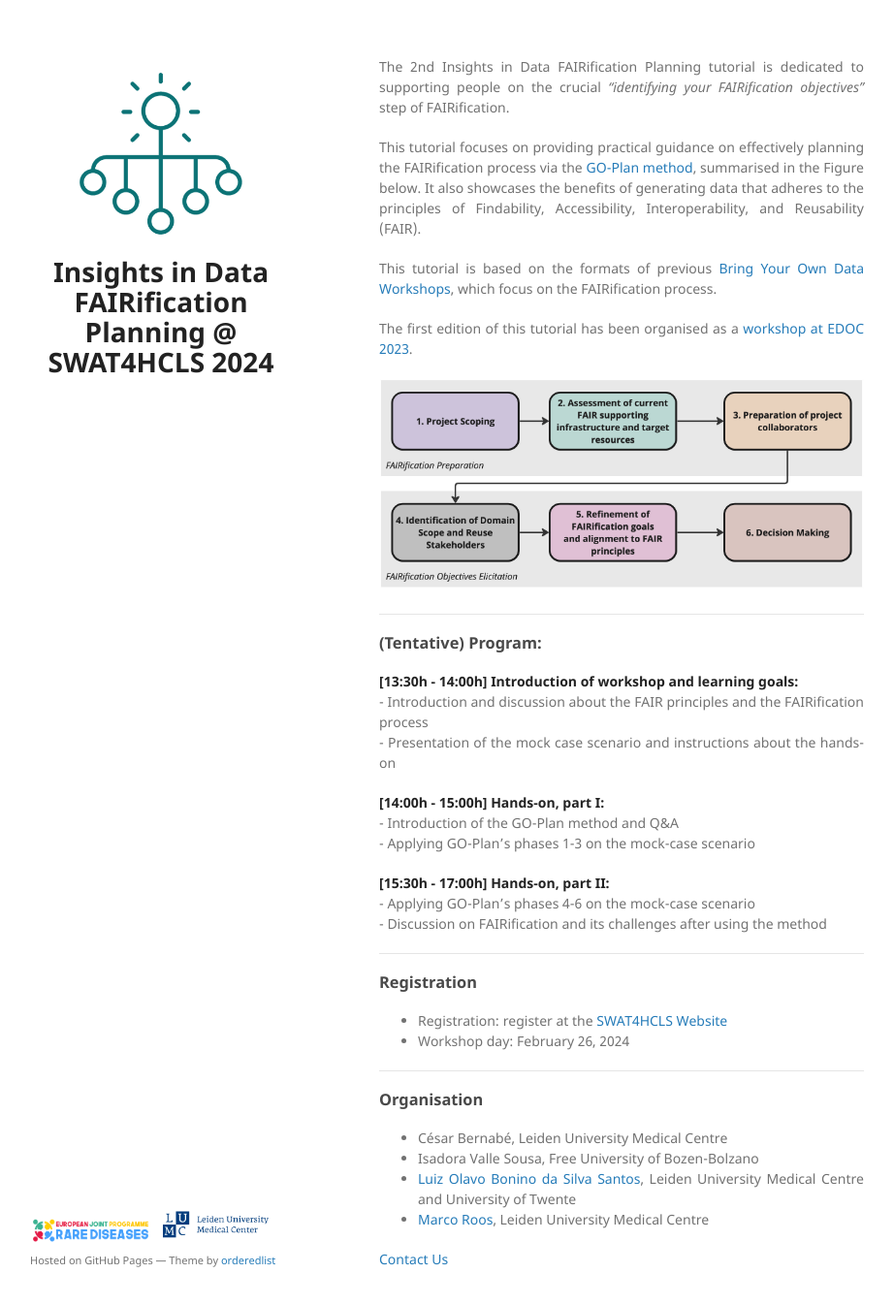
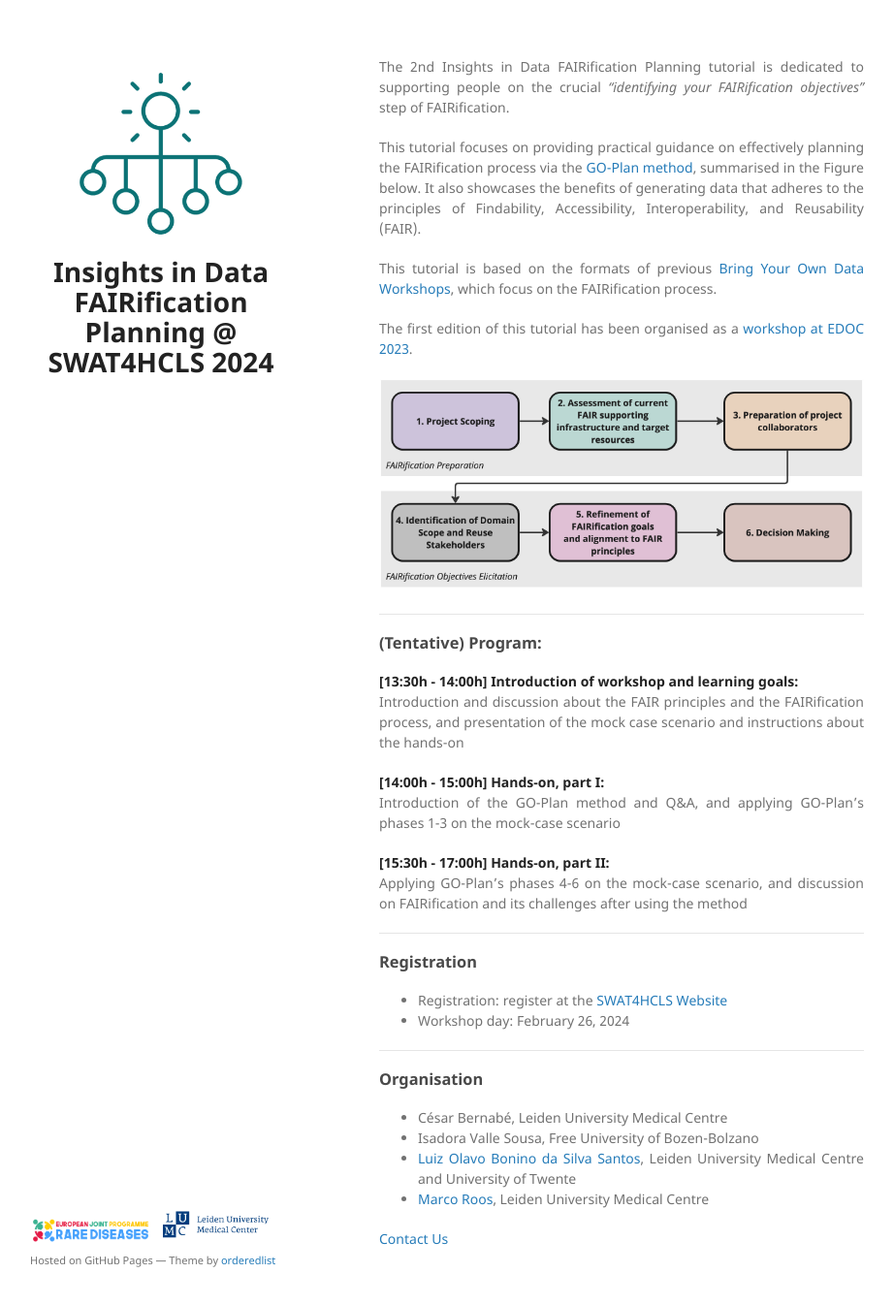
Before and after one commit to FAIRification-Planning/FAIRification-Planning.github.io, a Jekyll site: the page built from index.md, in a window 1280 px wide and 1379 px high. Shown: the top 1346 px of the window at 97% size, without its empty margins (179-1101 px from the left). Built offline with Jekyll 4.4.1, drawn with Linux system fonts in a browser that asks for light colours; the repository's description, which GitHub fills in, is left out.

Commit message:
Adapting for SWAT4HCLS

```diff
--- a/index.md
+++ b/index.md
@@ -17,16 +17,13 @@ The first edition of this tutorial has been organised as a [workshop at EDOC 202
 ### (Tentative) Program:
 
 **[13:30h - 14:00h] Introduction of workshop and learning goals:** <br/>
-\- Introduction and discussion about the FAIR principles and the FAIRification process <br/>
-\- Presentation of the mock case scenario and instructions about the hands-on
+Introduction and discussion about the FAIR principles and the FAIRification process, and presentation of the mock case scenario and instructions about the hands-on
 
 **[14:00h - 15:00h] Hands-on, part I:** <br/>
-\- Introduction of the GO-Plan method and Q&A <br/>
-\- Applying GO-Plan's phases 1-3 on the mock-case scenario
+Introduction of the GO-Plan method and Q&A, and applying GO-Plan's phases 1-3 on the mock-case scenario
 
 **[15:30h - 17:00h] Hands-on, part II:** <br/>
-\- Applying GO-Plan's phases 4-6 on the mock-case scenario <br/>
-\- Discussion on FAIRification and its challenges after using the method
+Applying GO-Plan's phases 4-6 on the mock-case scenario, and discussion on FAIRification and its challenges after using the method
 
 ---
 
```
